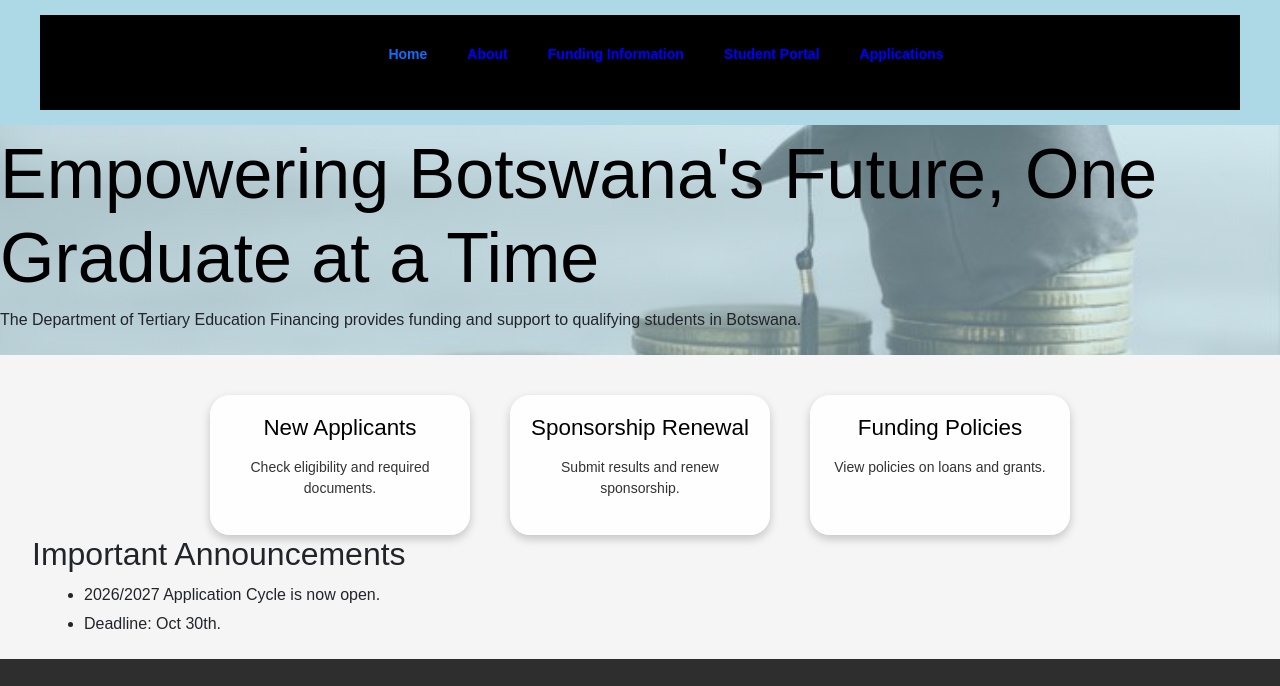
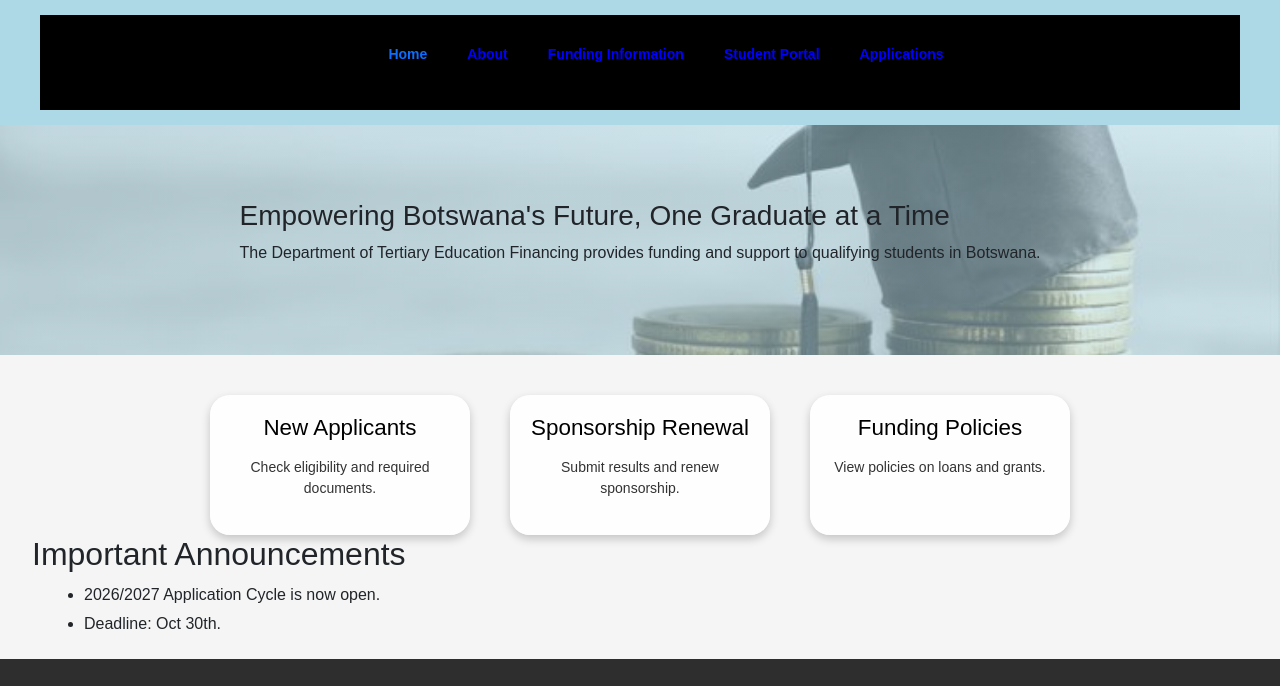
Before and after one commit to cse25-234/https-github.com-cse25-234-WMD-Assignment, a plain HTML site: page index.html in a window 1280 px wide. Shown: the top 686 px of the page. Drawn offline with nearby package versions, Linux system fonts and the light colour scheme.

Commit message:
changed size

```diff
--- a/index.html
+++ b/index.html
@@ -36,7 +36,7 @@
     <section id="banner">
 
         <section class="hero">
-            <h1>Empowering Botswana's Future, One Graduate at a Time</h1>
+            <h3>Empowering Botswana's Future, One Graduate at a Time</h3>
 
             <p>
                 The Department of Tertiary Education Financing provides
```
